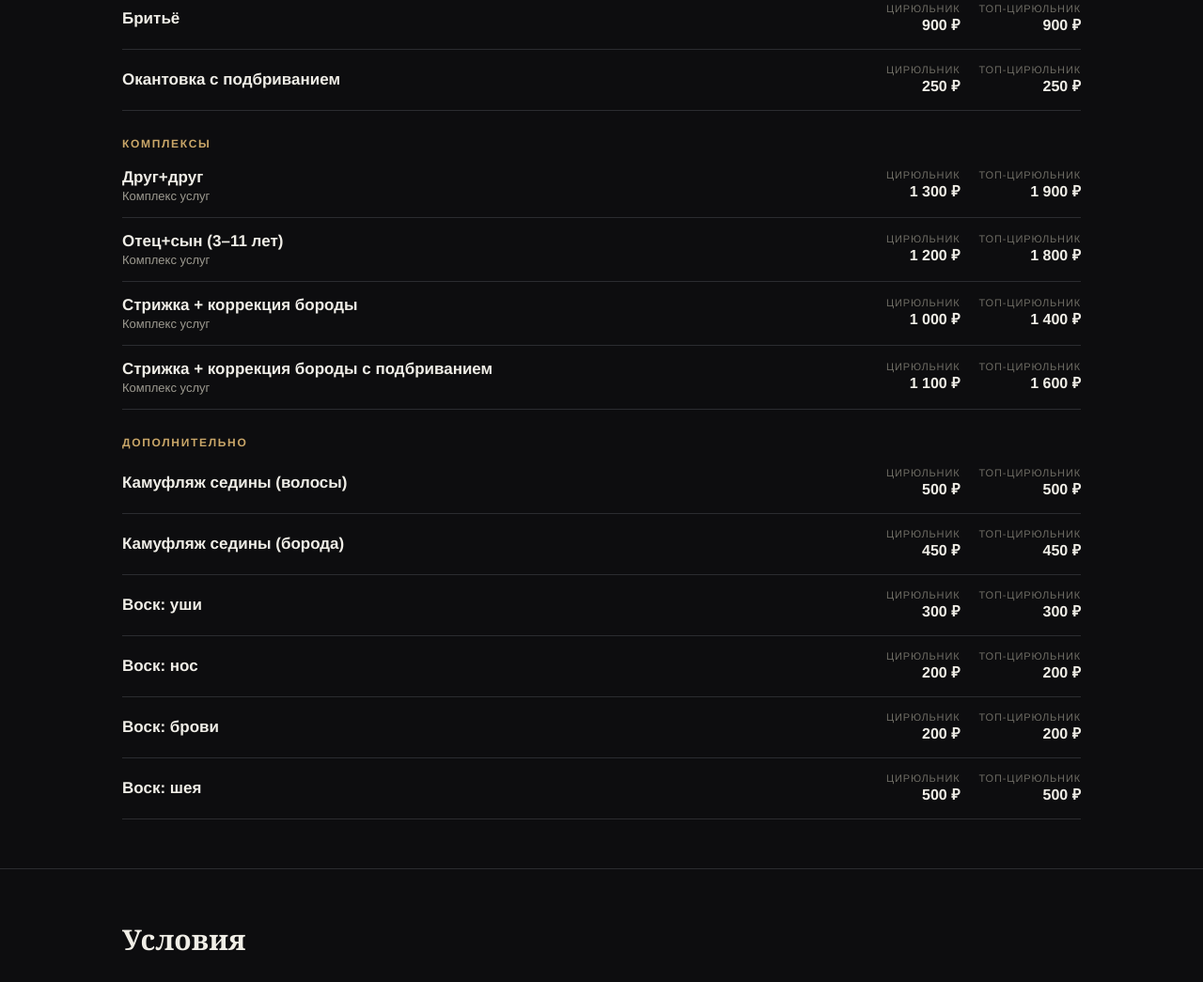
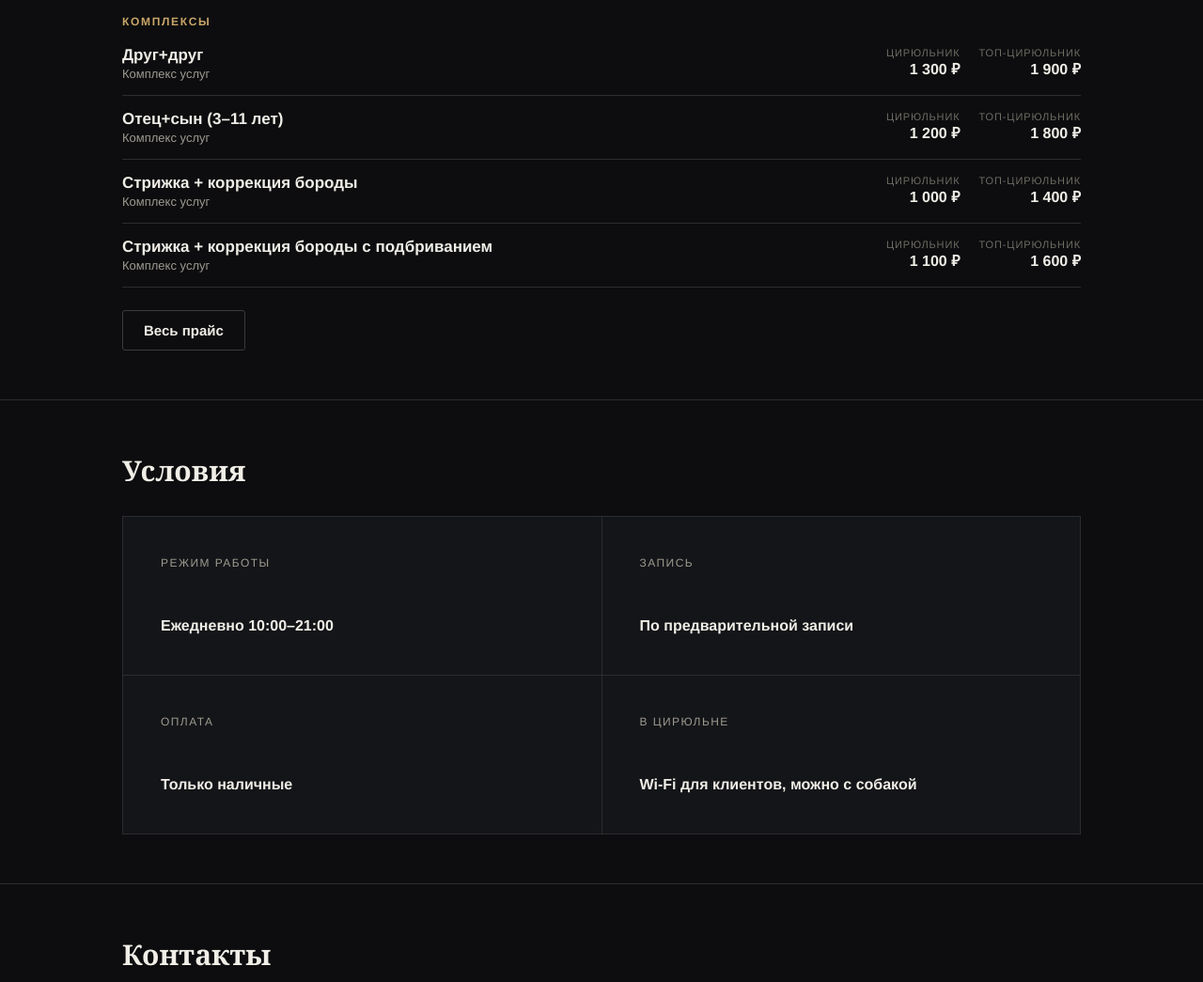
Before and after one commit to timuragulzanov497-sys/knyaz-v3, a plain HTML site: page index.html in a window 1280 px wide. Shown: the part 1058-2103 px from the top of the page at 94% size. Drawn offline with Linux system fonts and the light colour scheme.

Commit message:
knyaz v3: shortened price list, full wax names, no premises block

```diff
--- a/index.html
+++ b/index.html
@@ -103,6 +103,8 @@
         .svc-prices{text-align:left;gap:16px}
         .svc-prices .p{min-width:0}
       }
+
+      .price-toggle{margin-top:24px}
 
       /* Conditions */
       .cond{display:grid;grid-template-columns:repeat(2,1fr);gap:1px;background:var(--line);border:1px solid var(--line)}
@@ -409,6 +411,9 @@
         <span class="note">Цены — по категории мастера. Нажмите на услугу, чтобы записаться.</span>
       </div>
       <div id="svcList"></div>
+      <div class="price-toggle">
+        <button type="button" class="btn ghost" id="priceToggle" aria-expanded="false" aria-controls="svcList">Весь прайс</button>
+      </div>
     </div>
   </section>
 
@@ -603,10 +608,10 @@
       {id:"shave",     name:"Бритьё",                                    dur:45,  prices:{barber:900,  top:900}},
       {id:"camoHair",  name:"Камуфляж седины (волосы)",                  dur:40,  prices:{barber:500,  top:500}},
       {id:"camoBeard", name:"Камуфляж седины (борода)",                  dur:30,  prices:{barber:450,  top:450}},
-      {id:"waxEars",   name:"Воск: уши",                                 dur:15,  prices:{barber:300,  top:300}},
-      {id:"waxNose",   name:"Воск: нос",                                 dur:10,  prices:{barber:200,  top:200}},
-      {id:"waxBrows",  name:"Воск: брови",                               dur:15,  prices:{barber:200,  top:200}},
-      {id:"waxNeck",   name:"Воск: шея",                                 dur:20,  prices:{barber:500,  top:500}},
+      {id:"waxEars",   name:"Удаление волос воском — уши",               dur:15,  prices:{barber:300,  top:300}},
+      {id:"waxNose",   name:"Удаление волос воском — нос",               dur:10,  prices:{barber:200,  top:200}},
+      {id:"waxBrows",  name:"Удаление волос воском — брови",             dur:15,  prices:{barber:200,  top:200}},
+      {id:"waxNeck",   name:"Удаление волос воском — шея",               dur:20,  prices:{barber:500,  top:500}},
       {id:"edge",      name:"Окантовка с подбриванием",                  dur:20,  prices:{barber:250,  top:250}},
       {id:"wash",      name:"Мытьё и укладка волос",                     dur:20,  prices:{barber:150,  top:200}},
       {id:"pkgFriends",name:"Друг+друг",                                 dur:120, prices:{barber:1300, top:1900}, group:"combo", includes:["haircut"]},
@@ -842,14 +847,20 @@
     }
 
     /* ---------------- page price list ---------------- */
+    /* На главной — только популярные услуги и все комплексы;
+       остальной прайс открывается кнопкой «Весь прайс». */
+    var POPULAR = ["haircut","kids","clipper","beard","beardshave","shave",
+                   "pkgFriends","pkgFather","pkgHB","pkgHBS"];
+    var pageFullPrice = false;
     function renderPagePrice(){
       var html = "";
       SVC_GROUPS.forEach(function(g){
-        html += '<div class="pgroup">'+g.name+'</div>';
+        var groupHtml = "";
         g.ids.forEach(function(id){
           var s = svcById(id);
           if(!s) return;
-          html += '<button type="button" class="svc-row" data-pagesvc="'+s.id+'" aria-label="Записаться: '+esc(s.name)+'">'
+          if(!pageFullPrice && POPULAR.indexOf(id)<0) return;
+          groupHtml += '<button type="button" class="svc-row" data-pagesvc="'+s.id+'" aria-label="Записаться: '+esc(s.name)+'">'
             + '<span><span class="svc-name">'+esc(s.name)+'</span>'
             + (s.includes ? '<div class="svc-note">Комплекс услуг</div>' : '')
             + '</span>'
@@ -858,8 +869,12 @@
             + '<span class="p"><div class="cap">Топ-цирюльник</div><div class="val">'+fmtPrice(s.prices.top)+'</div></span>'
             + '</span></button>';
         });
+        if(groupHtml) html += '<div class="pgroup">'+g.name+'</div>' + groupHtml;
       });
       $("svcList").innerHTML = html;
+      var toggle = $("priceToggle");
+      toggle.textContent = pageFullPrice ? "Свернуть прайс" : "Весь прайс";
+      toggle.setAttribute("aria-expanded", pageFullPrice ? "true" : "false");
       var rows = $("svcList").querySelectorAll("[data-pagesvc]");
       for(var i=0;i<rows.length;i++){
         rows[i].addEventListener("click", function(){
@@ -1572,6 +1587,10 @@
       state.time = null;
     }
     renderOpenState();
+    $("priceToggle").addEventListener("click", function(){
+      pageFullPrice = !pageFullPrice;
+      renderPagePrice();
+    });
     renderPagePrice();
     showView("flow");
     renderAll();
```
